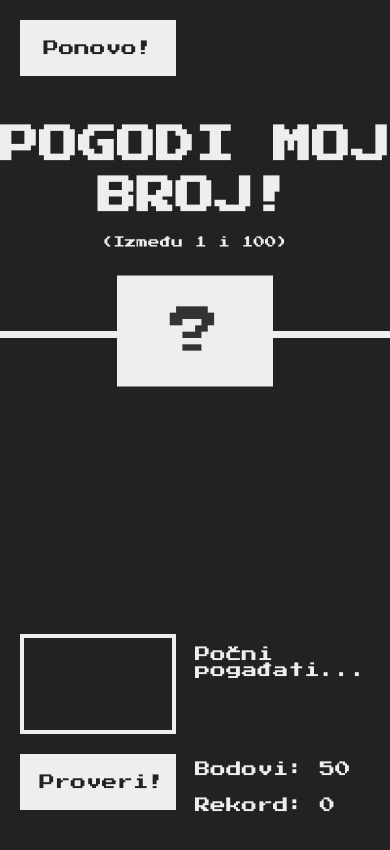
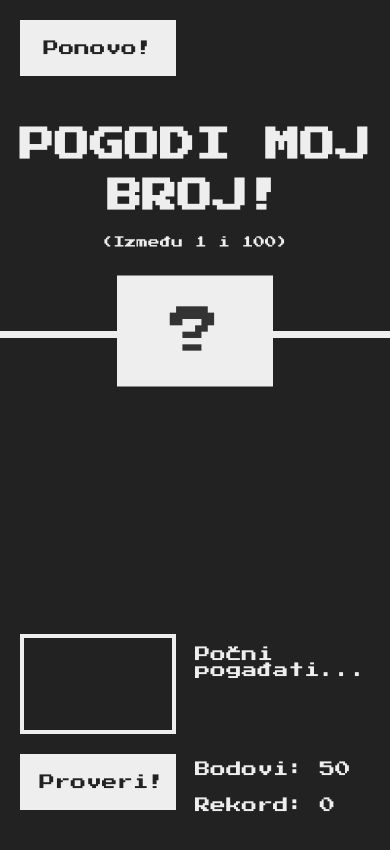
Before and after one commit to millix95/PogodiMojBroj, a plain HTML site: page index.html in a window 390 px wide. Drawn offline with Linux system fonts and the light colour scheme.

Commit message:
h1 font'siye

```diff
--- a/style.css
+++ b/style.css
@@ -125,7 +125,7 @@ h1 {
   }
   h1 {
     line-height: 6vh;
-    font-size: 10vw;
+    font-size: 9vw;
   }
   .left {
     position: relative;
```
